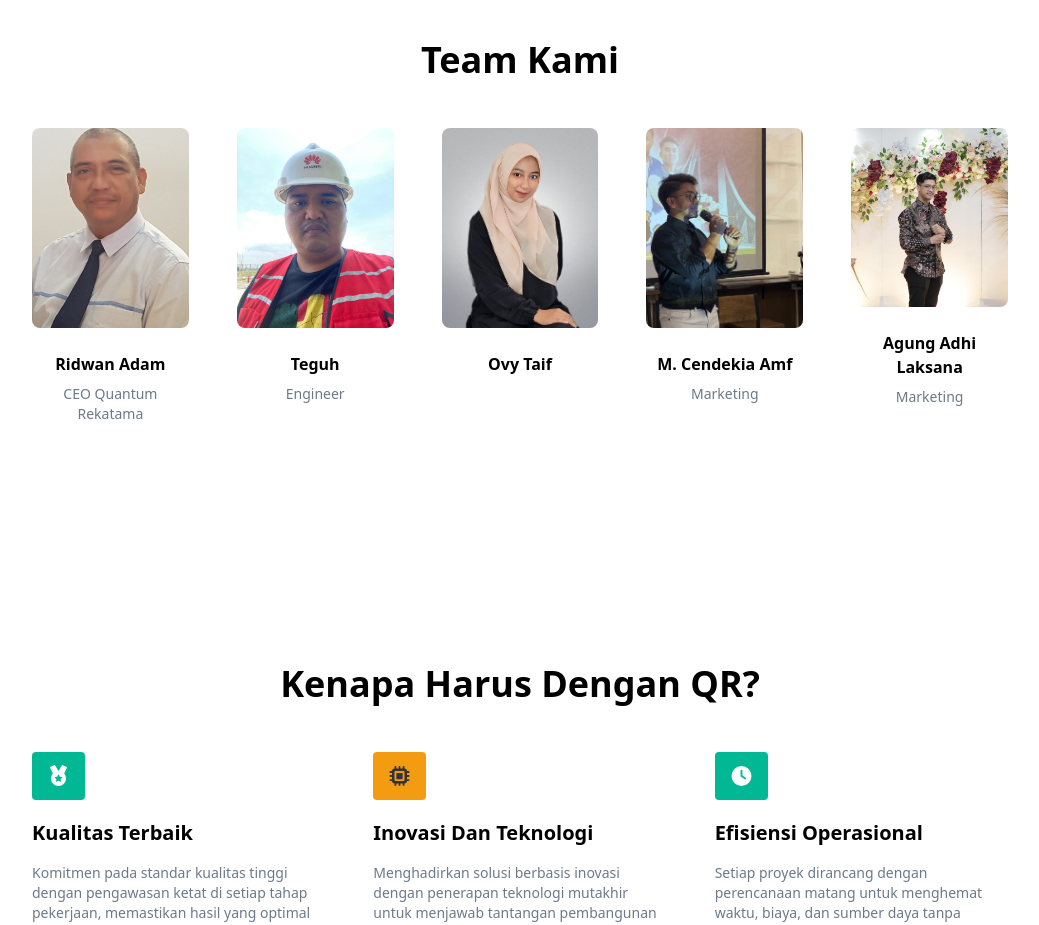
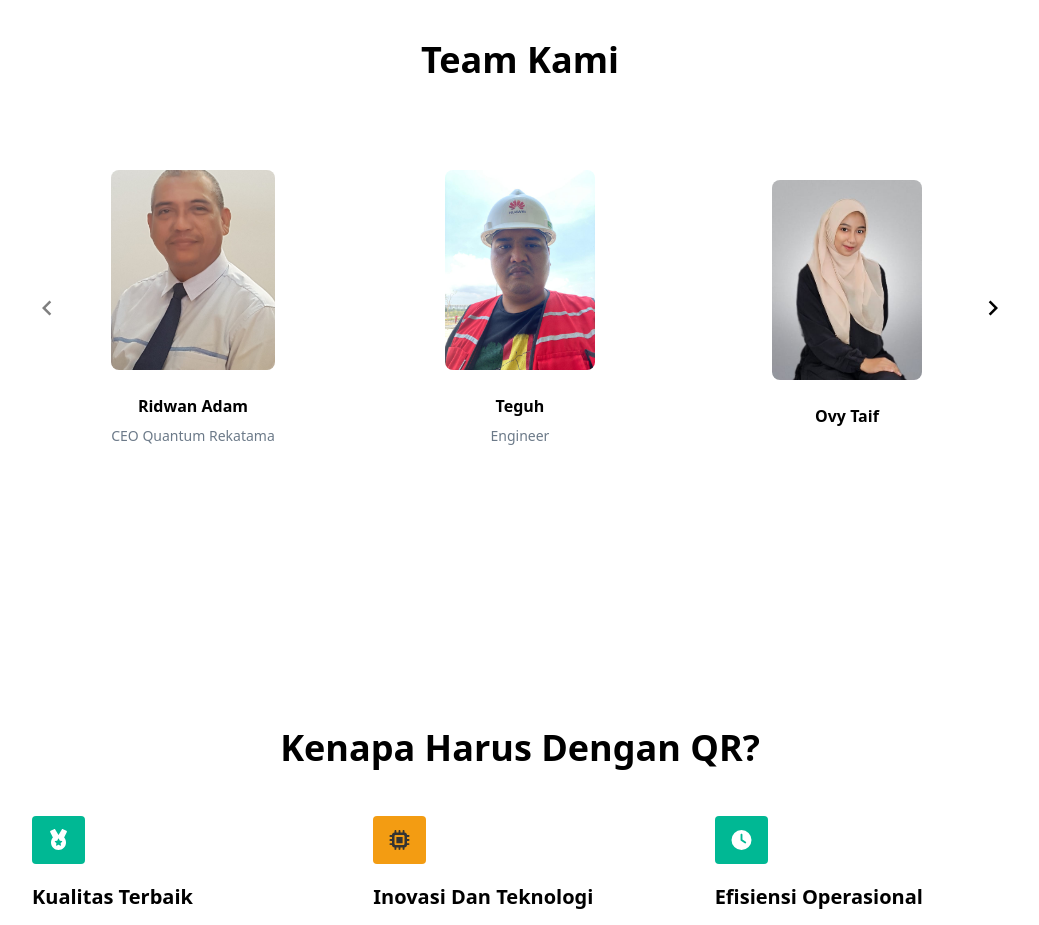
Before and after one commit to mtaufikbaskoro/qr-vue, a Vue app: page / in a window 1280 px wide. Shown: the part 1500-2425 px from the top of the page, without its empty margins (120-1159 px from the left). Built offline with nearby package versions, Linux system fonts and the light colour scheme.

Commit message:
add vue3-carousel to the project

```diff
--- a/package.json
+++ b/package.json
@@ -19,7 +19,8 @@
     "@fortawesome/free-solid-svg-icons": "^7.1.0",
     "@fortawesome/vue-fontawesome": "^3.1.2",
     "vue": "^3.5.22",
-    "vue-router": "^4.6.3"
+    "vue-router": "^4.6.3",
+    "vue3-carousel": "^0.16.0"
   },
   "devDependencies": {
     "@vitejs/plugin-vue": "^6.0.1",
--- a/src/components/section/Team.vue
+++ b/src/components/section/Team.vue
@@ -2,6 +2,8 @@
 import SectionLayout from '@/layouts/SectionLayout.vue'
 import { ref } from 'vue'
 import Card from '../shared/Card.vue'
+import Carousel from '@/components/shared/Carousel.vue'
+import { Slide } from 'vue3-carousel'
 
 import ridwanImg from '@/assets/img/ridwan.jpeg'
 import agungImg from '@/assets/img/agung.jpeg'
@@ -21,10 +23,13 @@ const data = ref([
 <template>
   <SectionLayout class-names="flex-col">
     <h1 class="w-full text-4xl font-bold capitalize text-center">Team Kami</h1>
-    <div class="w-full max-w-5xl grid grid-cols-5 gap-12">
-      <div v-for="(item, index) in data" :key="index" class="col-span-1">
+    <Carousel>
+      <Slide v-for="(item, index) in data" :key="index">
         <Card :img="item.img" :title="item.title" :description="item.description" />
-      </div>
-    </div>
+      </Slide>
+    </Carousel>
+    <!-- <div v-for="(item, index) in data" :key="index" class="col-span-1">
+        <Card :img="item.img" :title="item.title" :description="item.description" />
+      </div> -->
   </SectionLayout>
 </template>
--- /dev/null
+++ b/src/components/shared/Carousel.vue
@@ -0,0 +1,53 @@
+<script setup>
+import 'vue3-carousel/carousel.css'
+import { Carousel, Pagination, Navigation } from 'vue3-carousel'
+
+const config = {
+  height: 360,
+  itemsToShow: 1,
+  gap: 5,
+  snapAlign: 'center',
+
+  // 'breakpointMode' determines how the carousel breakpoints are calculated
+  // Acceptable values: 'viewport' (default) | 'carousel'
+  // 'viewport' - breakpoints are based on the viewport width
+  // 'carousel' - breakpoints are based on the carousel width
+  breakpointMode: 'carousel',
+
+  // Breakpoints are mobile-first
+  // Any settings not specified will fall back to the carousel's default settings
+  breakpoints: {
+    // 300px and up
+    300: {
+      itemsToShow: 2,
+      snapAlign: 'center',
+    },
+    // 400px and up
+    400: {
+      itemsToShow: 3,
+      snapAlign: 'start',
+    },
+    // 500px and up
+    1000: {
+      itemsToShow: 5,
+      snapAlign: 'start',
+    },
+  },
+}
+</script>
+
+<template>
+  <Carousel class="w-full" v-bind="config">
+    <slot />
+    <template #addons>
+      <Navigation />
+    </template>
+  </Carousel>
+</template>
+
+<style>
+.carousel {
+  --vc-nav-background: rgba(255, 255, 255, 0.7);
+  --vc-nav-border-radius: 100%;
+}
+</style>
```
Also changed, not shown: 1 other file (tests, documents, lock files or other folders).
